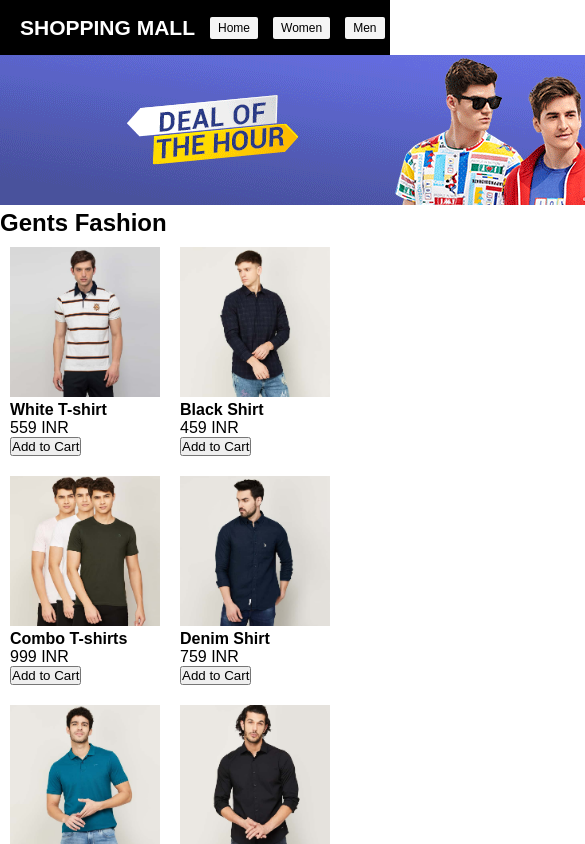
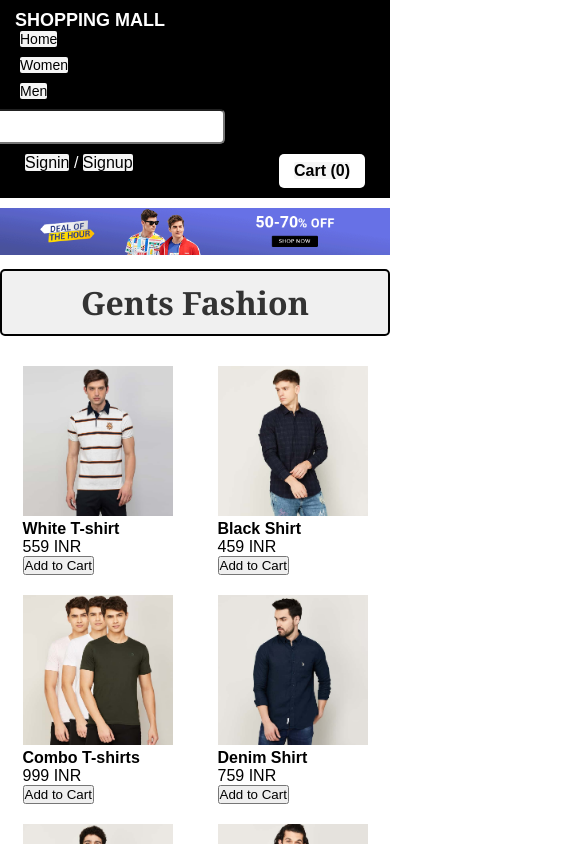
Before and after one commit to Vivek-turram/E-commerce-application, a React (Create React App) app: page / in a window 390 px wide. Shown: the top 844 px of the page, 585 px wide, since content can reach past the window. Built offline with nearby package versions, Linux system fonts and the light colour scheme.

Commit message:
Update App.css

```diff
--- a/src/App.css
+++ b/src/App.css
@@ -5,92 +5,203 @@
     font-family: Arial, Helvetica, sans-serif;
 }
 
-/* ===== Header Section ===== */
 .headerSection {
     display: flex;
     justify-content: space-between;
-  align-items: center;
-  padding: 12px 20px;
+    padding: 10px;
     background-color: black;
     color: white;
-  gap: 15px;                /* spacing between sections */
-  flex-wrap: nowrap;        /* keep in single row */
-  overflow-x: auto;         /* scroll if too small */
-  white-space: nowrap;
-  -webkit-overflow-scrolling: touch;
+    padding-top: 20px;
+}
+
+.center ul li {
+    list-style: none;
+    display: inline-flex;
+    margin: 0px 5px;
 }
 
 .title {
-  font-size: 18px;
+    font-size: 15px;
     font-family: 'Gill Sans', 'Gill Sans MT', Calibri, 'Trebuchet MS', sans-serif;
-  white-space: nowrap;
+
 }
 
-.center ul {
-  display: flex;
-  gap: 15px;
-  list-style: none;
-  margin: 0;
-  padding: 0;
+.left {
+    flex: 2;
+
 }
 
-.center ul li {
-  font-size: 16px;
-  white-space: nowrap;
+.center {
+    flex: 4;
+
 }
 
-/* Search box */
 .search {
-  flex: 1;
-  max-width: 250px;
+    flex: 2;
+
 }
 
 .search input {
-  width: 100%;
-  padding: 8px 10px;
+    padding: 10px;
+    width: 20rem;
     border-radius: 5px;
-  border: none;
+    margin-left: -150px;
 }
 
-/* Right section (cart/login etc.) */
 .right {
+    flex: 4;
     display: flex;
-  gap: 15px;
+    justify-content: space-between;
+    padding: 0px 10px;
+}
+
+.bannerBox {
+    margin: 10px 0px;
+}
+
+.bannerBox img {
+    width: 100%;
+}
+
+.menImages {
+    display: flex;
+    flex-wrap: wrap;
+    justify-content: space-around;
+
+}
+
+.menImages img:hover{
+     transform: scale(1.1);
+  box-shadow: 0px 4px 15px rgba(0, 0, 0, 0.2);
+  width: 180px;
+  height: 180px;
+
+
+}
+
+.womenImages{
+    display: flex;
+    flex-wrap: wrap;
+    justify-content: space-around;
+}
+.womenImages img:hover{
+    transform: scale(1.1);
+  box-shadow: 0px 4px 15px rgba(0, 0, 0, 0.2);
+  width: 180px;
+  height: 180px;
+}
+.cart-container {
+  border: 2px solid #ddd;
+  padding: 20px;
+  border-radius: 10px;
+  margin: 20px;
+  background-color: #f9f9f9;
+  max-width: 800px;
+  margin: 20px auto;
+  justify-content: center;
   align-items: center;
 }
+.cart-container h2{
+    border: 2px solid #ddd;
+    font-size: large;
+    color: white;
+    background-color:#333;
+    padding: 10px;
+    border-radius: 8px;
 
-.cart {
+    width: 200px;
+    text-align: center;
+    text-shadow: #f9f9f9;
+
+
+}
+.collectionSection h2 {
+  font-size: 2rem;
+  color: #333;
+  text-align: center;
+  margin-bottom: 20px;
+  font-family: 'Georgia', serif;
+  border: 2px solid #000;
+  padding: 10px;
+  border-radius: 5px;
+  background-color: #f0f0f0;
+}
+
+.cart{
   background-color: white;
   color: black;
-  padding: 6px 12px;
+  padding: 8px 15px;
   border-radius: 5px;
   text-decoration: none;
   font-weight: bold;
   transition: 0.3s;
 }
-
 .headerSection a,
 .headerSection a:visited,
 .headerSection a:hover,
 .headerSection a:active,
 .headerSection a:focus {
+
   text-decoration: none;
   border-radius: 2px;
   background-color: whitesmoke;
   color: black;
-  padding: 4px 8px;
+
 }
 
-/* ✅ Responsive tweaks without breaking row layout */
-@media (max-width: 768px) {
-  .title { font-size: 16px; }
-  .center ul li { font-size: 14px; }
-  .search { max-width: 180px; }
-  .right { gap: 10px; }
+.headerSection {
+  display: flex;
+  justify-content: space-between;
+  align-items: center;
+  padding: 15px 30px;
+  background-color: black;
+  color: white;
 }
 
+.headerSection .center ul {
+  display: flex;
+  gap: 20px;
+}
+
+
+@media (max-width: 768px) {
+  .headerSection {
+    flex-direction: column;
+    align-items: flex-start;
+    padding: 10px 15px;
+  }
+
+  .headerSection .center ul {
+    flex-direction: column;
+    gap: 10px;
+    width: 100%;
+  }
+
+  .headerSection .search {
+    width: 100%;
+    margin-top: 10px;
+  }
+
+  .headerSection .search input {
+    width: 100%;
+    padding: 8px;
+  }
+
+  .headerSection .right {
+    margin-top: 10px;
+    width: 100%;
+    display: flex;
+    justify-content: space-between;
+  }
+}
+
+
 @media (max-width: 480px) {
-  .title { font-size: 14px; }
-  .center ul li { font-size: 12px; }
-  .search { max-width: 140px; }
+  .headerSection h2 {
+    font-size: 18px;
   }
+
+  .headerSection .center ul li {
+    font-size: 14px;
+  }
+}
```
Lines whose indentation alone changed are shown as unchanged.
